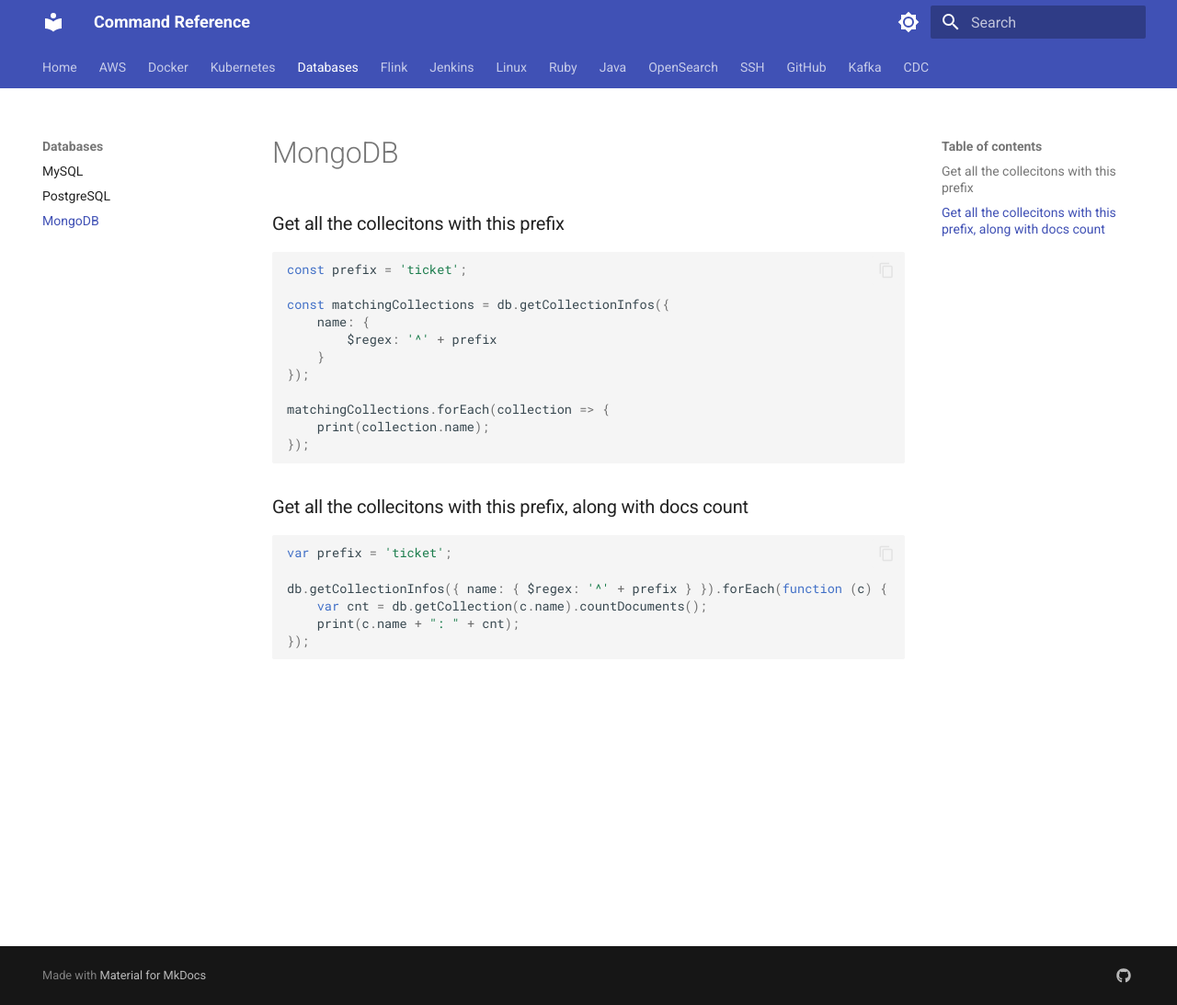
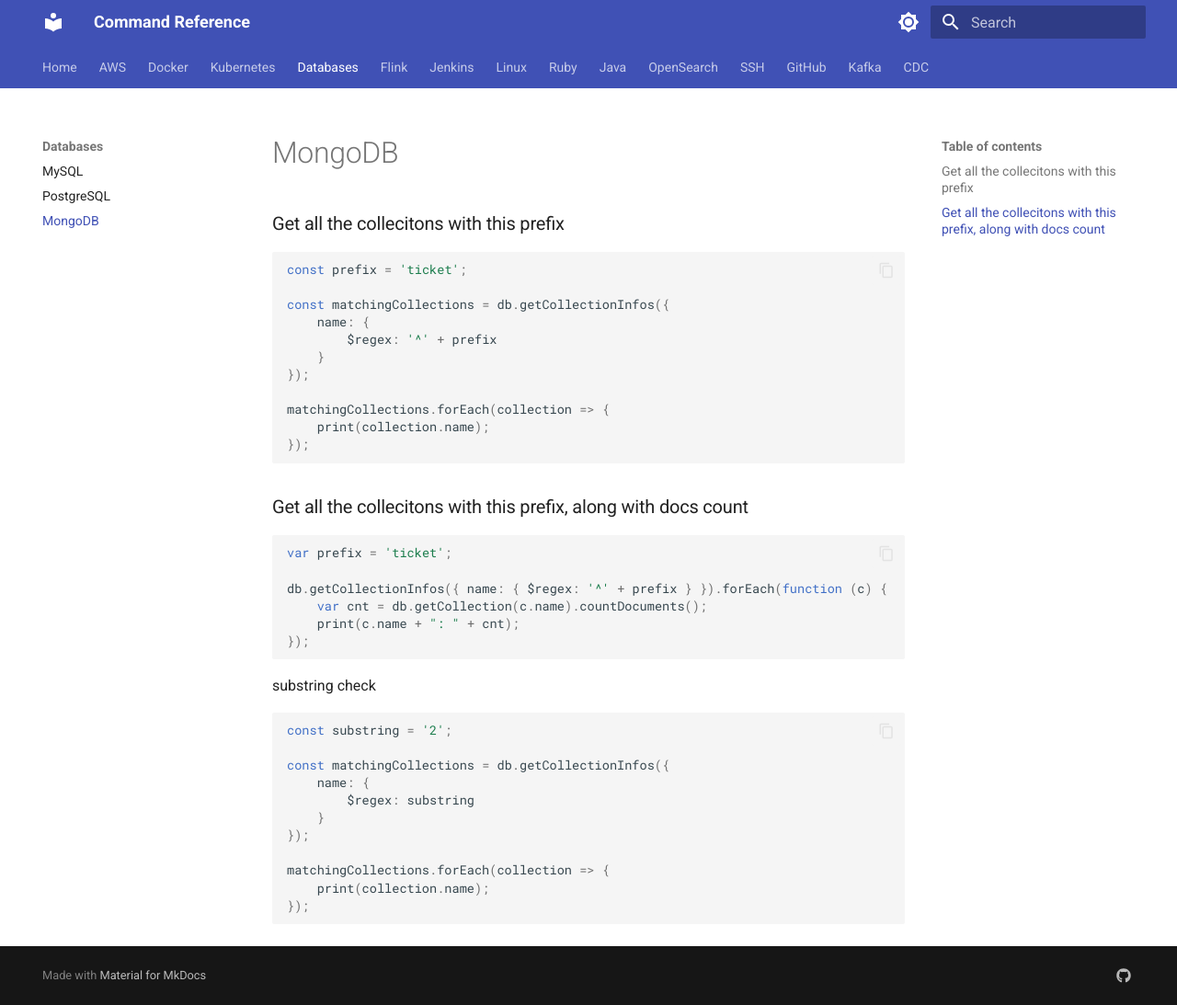
Before and after one commit to Fluder-Paradyne/cmds, an MkDocs documentation site: the page built from docs/databases/mongo.md, in a window 1280 px wide and 1093 px high. Shown: the whole window at 92% size. Built offline with MkDocs 1.6.1 and Material for MkDocs 9.7.7, drawn with Linux system fonts in a browser that asks for light colours.

Commit message:
Add substring check example for MongoDB collections
Added a code snippet for substring check in MongoDB collections.

````diff
--- a/docs/databases/mongo.md
+++ b/docs/databases/mongo.md
@@ -22,3 +22,19 @@
     print(c.name + ": " + cnt);
 });
 ```
+
+substring check
+```js
+const substring = '2';
+
+const matchingCollections = db.getCollectionInfos({
+    name: {
+        $regex: substring
+    }
+});
+
+matchingCollections.forEach(collection => {
+    print(collection.name);
+});
+
+```
````
